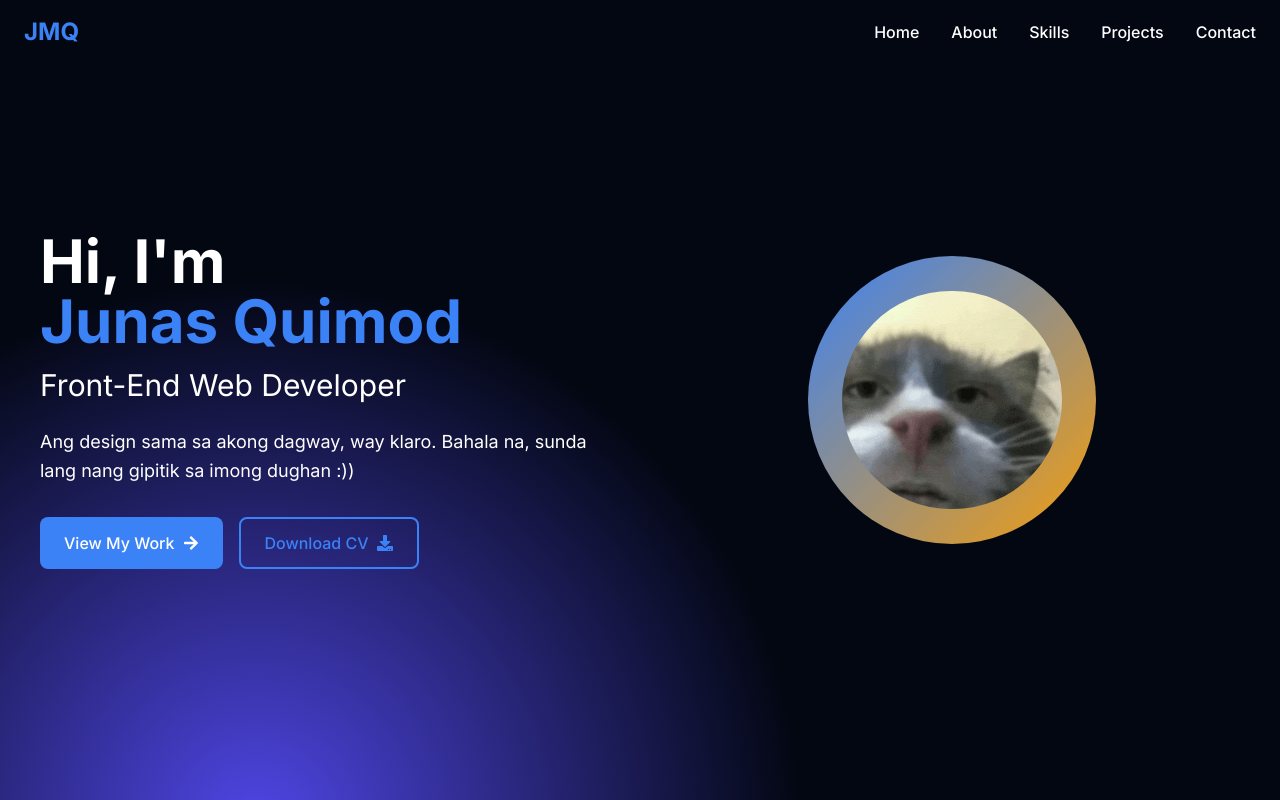
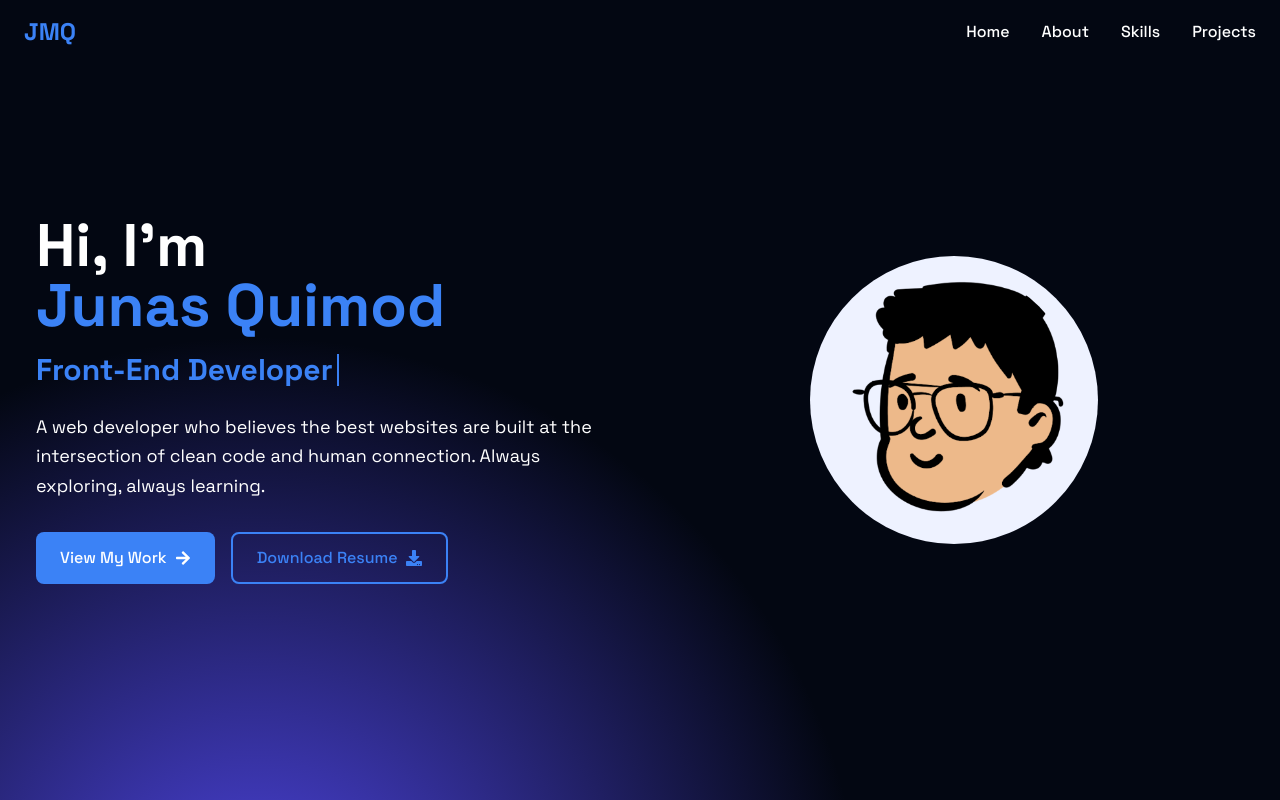
Before and after one commit to rest1npeas/jmq.github.io, a React (Vite) app: page / in a window 1280 px wide. Shown: the top 800 px of the page. Built offline with nearby package versions, Linux system fonts and the light colour scheme; the HTML template or start-up script is replaced by a standard one.

Commit message:
50% done

```diff
--- a/index.html
+++ b/index.html
@@ -4,11 +4,15 @@
     <meta charset="UTF-8" />
     <link rel="icon" type="image/svg+xml" href="/src/images/favicon.png" />
     <meta name="viewport" content="width=device-width, initial-scale=1.0" />
-    <title>Junas Quimod</title>
+    <title>Junas Quimod | Web Developer</title>
   </head>
   <body className="min-h-screen bg-gray-950 text-white relative
   bg-[radial-gradient(circle_at_20%_30%,#4f46e5_0%,transparent_25%),radial-gradient(circle_at_80%_70%,#06b6d4_0%,transparent_25%)]">
-    <div id="root"></div>
-    <script type="module" src="/src/main.jsx"></script>
+    <div class="page_protect">
+      <div class="clearfix">
+        <div id="root"></div>
+        <script type="module" src="/src/main.jsx"></script>
+      </div>
+    </div>
   </body>
 </html>
--- a/src/App.jsx
+++ b/src/App.jsx
@@ -15,8 +15,8 @@ function App() {
       <About />
       <Skills />
       <Projects />
-      {/*<Contact />
-      <Footer /> */}
+      {/* <Contact /> */}
+      <Footer />
     </div>
   )
 }
--- a/src/components/About.jsx
+++ b/src/components/About.jsx
@@ -25,15 +25,13 @@ const About = () => {
       <div className="container mx-auto px-6">
         <div className="text-center mb-16">
           <h2 className="text-4xl font-bold text-secondary mb-4">About Me</h2>
-          <p className="text-lg max-w-2xl mx-auto">
-            I'm a passionate developer with 3+ years of experience creating and maintaining custom themed wordpress sites.
-          </p>
+          <p className="text-lg max-w-2xl mx-auto"> I'm a passionate developer with 3+ years of experience creating and maintaining custom themed wordpress sites. </p>
         </div>
 
         <div className="grid md:grid-cols-3 gap-8">
           {features.map((feature, index) => (
             <div key={index} className="text-center p-6 card-hover">
-              <div className="w-16 h-16 bg-primary text-white rounded-full flex items-center justify-center mx-auto mb-4">
+              <div className="w-16 h-16 bg-primary text-white text-gray-50 rounded-full flex items-center justify-center mx-auto mb-4">
                 <feature.icon className="text-2xl" />
               </div>
               <h3 className="text-xl font-semibold text-secondary mb-3">{feature.title}</h3>
--- a/src/components/Footer.jsx
+++ b/src/components/Footer.jsx
@@ -1,14 +1,14 @@
 import React from 'react'
-import { FaGithub, FaLinkedin, FaTwitter, FaEnvelope } from 'react-icons/fa'
+import { FaGithub, FaLinkedin, FaTwitter, FaEnvelope, FaFacebookF } from 'react-icons/fa'
 
 const Footer = () => {
   const currentYear = new Date().getFullYear()
 
   const socialLinks = [
-    { icon: FaGithub, href: 'https://github.com', label: 'GitHub' },
-    { icon: FaLinkedin, href: 'https://linkedin.com', label: 'LinkedIn' },
-    { icon: FaTwitter, href: 'https://twitter.com', label: 'Twitter' },
-    { icon: FaEnvelope, href: 'mailto:hello@example.com', label: 'Email' },
+    { icon: FaGithub, href: 'https://github.com/rest1npeas', label: 'GitHub', target: "_blank" },
+    { icon: FaLinkedin, href: 'https://www.linkedin.com/in/junas-quimod/', label: 'LinkedIn', target: "_blank" },
+    { icon: FaFacebookF, href: 'https://www.facebook.com/share/19WjNiXVTL/', label: 'Facebook', target: "_blank" },
+    { icon: FaEnvelope, href: 'mailto:quimodjunas@gmail.com', label: 'Email', target: "_blank" },
   ]
 
   return (
@@ -16,8 +16,8 @@ const Footer = () => {
       <div className="container mx-auto px-6 py-12">
         <div className="flex flex-col md:flex-row justify-between items-center">
           <div className="mb-6 md:mb-0">
-            <h3 className="text-2xl font-bold text-white">Your Name</h3>
-            <p className="text-gray-400 mt-2">Full Stack Developer</p>
+            <h3 className="text-2xl font-bold text-white">Junas Quimod</h3>
+            <p className="text-gray-400 mt-2">Web Developer</p>
           </div>
 
           <div className="flex space-x-6">
@@ -27,6 +27,7 @@ const Footer = () => {
                 href={social.href}
                 className="text-2xl text-gray-400 hover:text-white transition-colors duration-300"
                 aria-label={social.label}
+                target={social.target}
               >
                 <social.icon />
               </a>
@@ -35,7 +36,7 @@ const Footer = () => {
         </div>
 
         <div className="border-t border-gray-700 mt-8 pt-8 text-center text-gray-400">
-          <p>&copy; {currentYear} Your Name. All rights reserved.</p>
+          <p>&copy; {currentYear} Junas Quimod<span className="block">All rights reserved</span></p>
         </div>
       </div>
     </footer>
--- a/src/components/Header.jsx
+++ b/src/components/Header.jsx
@@ -18,7 +18,7 @@ const Header = () => {
     { name: 'About', href: '#about' },
     { name: 'Skills', href: '#skills' },
     { name: 'Projects', href: '#projects' },
-    { name: 'Contact', href: '#contact' },
+    // { name: 'Contact', href: '#contact' },
   ]
 
   return (
@@ -55,7 +55,7 @@ const Header = () => {
 
         {/* Mobile Menu */}
         {isMenuOpen && (
-          <div className="md:hidden mt-4 bg-white/95 backdrop-blur-md rounded-lg shadow-lg p-4">
+          <div className="md:hidden mt-4 bg-transparent backdrop-blur-md rounded-lg p-4">
             {navItems.map((item) => (
               <a
                 key={item.name}
--- a/src/components/Hero.jsx
+++ b/src/components/Hero.jsx
@@ -1,37 +1,57 @@
-import React from 'react'
+import React, { useState, useEffect } from 'react'
 import { FaDownload, FaArrowRight } from 'react-icons/fa'
-
-import pPic from '../images/cattt.png'
+import pPic from '../images/myavatar.png'
+import resumePDF from '../pdf/JunasQResume.pdf'
 
 const Hero = () => {
+  const [text, setText] = useState('')
+  const [index, setIndex] = useState(0)
+  const texts = ['Web Developer', 'Front-End Developer', 'Web Designer']
+
+  useEffect(() => {
+    const currentText = texts[index]
+
+    if (text.length < currentText.length) {
+      const timer = setTimeout(() => {
+        setText(currentText.slice(0, text.length + 1))
+      }, 100)
+      return () => clearTimeout(timer)
+    } else {
+      const timer = setTimeout(() => {
+        setText('')
+        setIndex((index + 1) % texts.length)
+      }, 2000)
+      return () => clearTimeout(timer)
+    }
+  }, [text, index, texts])
+
   return (
     <section id="home" className="min-h-screen flex items-center section-padding pt-20 bg-transparent">
-      <div className="container mx-auto px-6">
+      <div className="container mx-auto px-5">
         <div className="grid md:grid-cols-2 gap-12 items-center">
           <div>
             <h1 className="text-5xl md:text-6xl font-bold text-secondary mb-4">
               Hi, I'm <span className="text-primary">Junas Quimod</span>
             </h1>
-            <h2 className="text-2xl md:text-3xl mb-6">
-              Front-End Web Developer
+            <h2 className="txtchange text-2xl md:text-3xl mb-6 flex items-center">
+              <span className="text-primary font-bold">{text}</span>
+              <span className="ml-1 inline-block w-0.5 h-8 bg-primary animate-pulse"></span>
             </h2>
-            <p className="text-lg mb-8 leading-relaxed">
-              Ang design sama sa akong dagway, way klaro. Bahala na, sunda lang nang gipitik sa imong dughan :))
-            </p>
+            <p className="text-lg mb-8 leading-relaxed">A web developer who believes the best websites are built at the intersection of clean code and human connection. Always exploring, always learning.</p>
             <div className="flex flex-wrap gap-4">
               <a href="#projects" className="btn-primary flex items-center gap-2">
                 View My Work <FaArrowRight />
               </a>
-              <a href="/pdf/JunasCV.pdf" download className="btn-secondary flex items-center gap-2">
-                Download CV <FaDownload />
+              <a href={resumePDF} download className="btn-secondary flex items-center gap-2">
+                Download Resume <FaDownload />
               </a>
             </div>
           </div>
 
           <div className="relative">
-            <div className="w-72 h-72 mx-auto bg-gradient-to-br from-primary to-accent rounded-full flex items-center justify-center">
-              <div className="w-72 h-72 rounded-full flex items-center justify-center">
-               <figure><img className="rounded-full w-full" src={pPic} alt="wa gyud ta ani"></img></figure>
+            <div className="w-72 h-72 mx-auto bg-indigo-50 rounded-full flex items-center justify-center mobile:w-70 mobile:h-70">
+              <div className="w-60 h-60 rounded-full flex items-center justify-center">
+               <figure><img className="rounded-full w-full scale-x-[-1]" src={pPic} alt="wa gyud ta ani"></img></figure>
               </div>
             </div>
           </div>
--- a/src/components/Skills.jsx
+++ b/src/components/Skills.jsx
@@ -8,6 +8,8 @@ const Skills = () => {
     { name: 'jQuery', level: 90 },
     { name: 'PHP', level: 75 },
     { name: 'CMS (Wordpress, Wix, Shopify)', level: 80 },
+    { name: 'Web Design Tools (Xara, Figma)', level: 70 },
+    { name: 'Git, SQL, Web Security', level: 70 },
   ]
 
   return (
--- a/src/index.css
+++ b/src/index.css
@@ -10,7 +10,7 @@
   }
 
   body {
-    font-family: 'Inter', sans-serif;
+    font-family: 'Space Grotesk', sans-serif;
   }
 }
 
@@ -28,10 +28,11 @@
   }
 
   .card-hover {
-    @apply transition-all duration-300 hover:transform hover:scale-105 hover:shadow-xl cursor-pointer;
+    @apply transition-all duration-300 hover:transform hover:scale-105 hover:shadow-2xl cursor-pointer;
   }
 }
 
 .text-primary{display: block;}
 .text-secondary{color: #fff;}
 .clearfix{clear:both; overflow: hidden; }
+.page_protect{}
--- a/tailwind.config.js
+++ b/tailwind.config.js
@@ -15,6 +15,14 @@ export default {
         sans: ['Inter', 'sans-serif'],
       },
     },
+    screens: {
+      'sm': '640px',
+      'md': '768px',
+      'lg': '1024px',
+      'xl': '1280px',
+      '2xl': '1536px',
+      'mobile': {'max': '600px'},
+    }
   },
   plugins: [],
 }
```
Also changed, not shown: src/App.css (+6 -24 lines), src/components/Contact.jsx (+4 -36 lines), src/images/myavatar.png (added), 1 other file (tests, documents, lock files or other folders).
